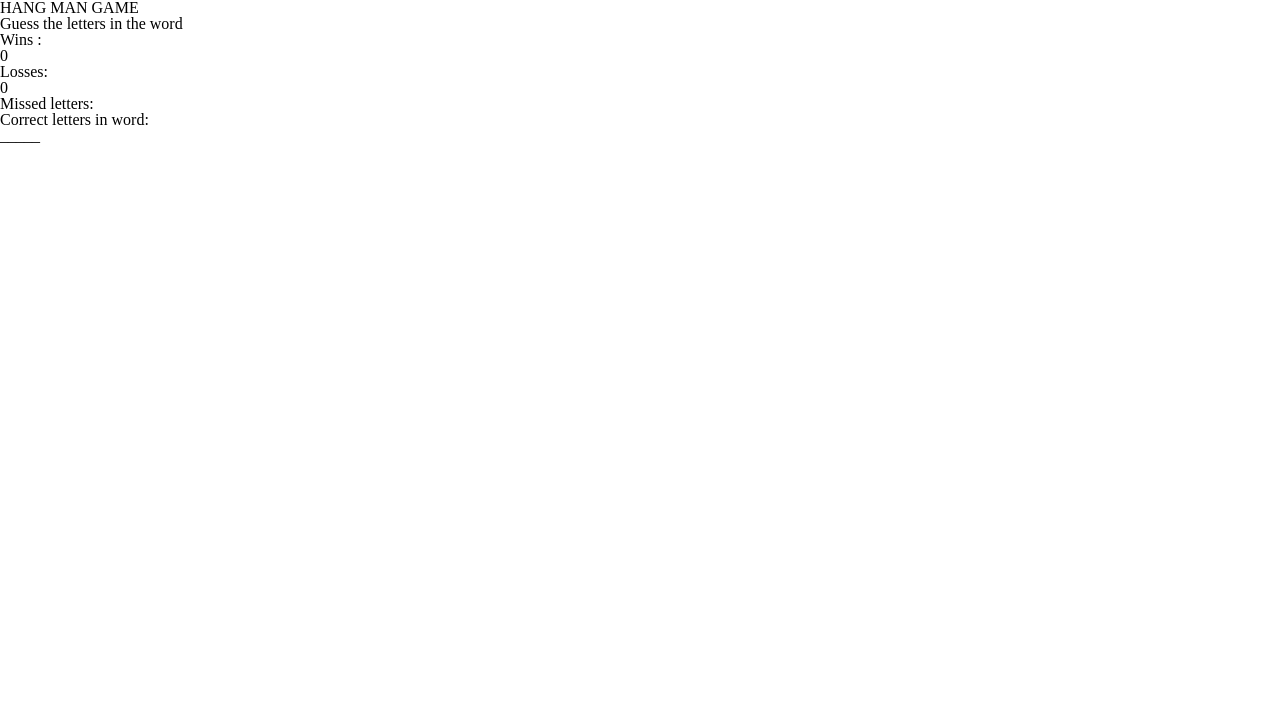
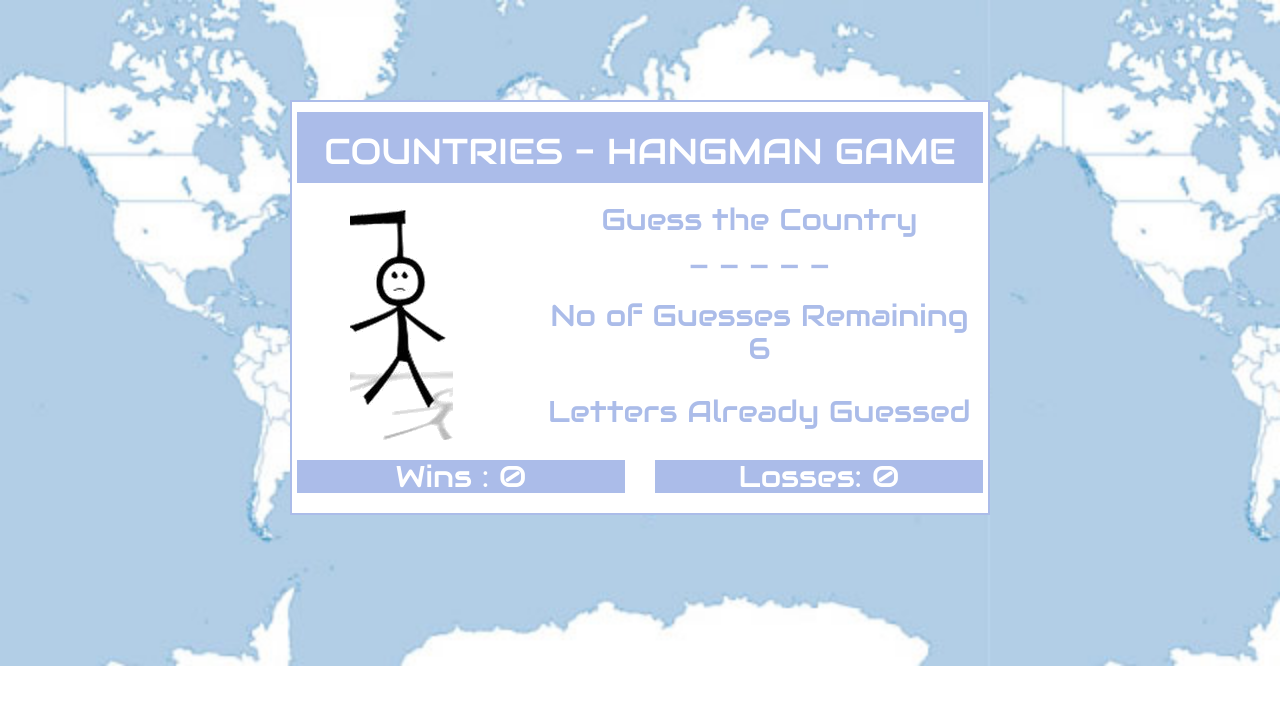
Before and after one commit to ashastt/HG, a plain HTML site: page index.html in a window 1280 px wide. Drawn offline with nearby package versions, Linux system fonts and the light colour scheme.

Commit message:
committing working code

```diff
--- a/assets/css/style.css
+++ b/assets/css/style.css
@@ -0,0 +1,45 @@
+
+
+body{
+	background-image: url("../images/world_map.jpg");
+	background-size:  cover;
+	background-repeat: no-repeat;
+	font-style: bold;
+	font-family:  Audiowide, "Lucida Console", Monaco, monospace;
+}
+
+#header{
+	color: white;
+	background: #abbce9;
+}
+
+
+/*.container{
+    display: flex;
+    justify-content: center;
+    align-items: center;
+}*/
+
+#wrapper{
+	background-color: #ffffff;
+	width: 700px;
+	margin: 0 auto;
+	font-weight: bold;
+	padding: 10px 20px;
+	color: #abbce9;
+	text-align: center;
+
+}
+
+.border{
+	border: 2px solid #abbce9;
+}
+
+.bg{
+	background: #abbce9;
+	color: white;
+}
+
+.img-style{
+
+}
--- /dev/null
+++ b/assets/javascript/game.js
@@ -0,0 +1,196 @@
+
+var countries = [ "india", "canada", "mexico", "china", "japan", "maldives", "france",
+ "germany", "greece", "hungary", "switzerland", "italy", "belgium"];
+
+ var images =["hangman1.jpg", "hangman2.jpg", "hangman3.jpg",
+ "hangman4.jpg", "hangman5.jpg", "hangman6.jpg"];
+
+
+var wordToPlay;
+var wordLength;
+var userGuess;
+var missedLetters;
+var guessedLetters;
+
+
+var wins = 0;
+var losses = 0;
+var chances;
+
+
+//initialize game on load
+
+function game(){
+	resetVariables();
+
+	wordToPlay = fetchRandomWord();	// Get a word from the countries object
+	wordLength = wordToPlay.length;
+
+	printPlaceHolder(wordToPlay); //create placeholder on screen
+
+	document.onkeyup = function(event) {
+		//String.fromCharCode(event.keyCode).toLowerCase();
+		userGuess = event.key; //capture the letter keyed in
+		console.log("Player guessed "+ userGuess);
+		printWord(wordToPlay, userGuess); //check if char is in the word.
+	}
+}
+
+
+function printWord(word, char){
+
+	// check if character typed is in word
+
+	var isCharInWord = (word.indexOf(char) > -1);
+
+	var filledWord = document.getElementById("word").innerHTML;
+
+	if(isCharInWord){
+
+		//fill in on screen
+		fillInLetters(char, word);
+
+		filledWord = fillInLetters(char,word);
+
+		if(filledWord.indexOf("_") == -1){
+			alert("You guessed the country '" + filledWord.toUpperCase() + "' right!");
+ 			document.getElementById("wins").innerHTML = ++wins;
+ 			game();
+ 		}
+
+	}else{
+
+		//if missed letters
+
+		//check if already in the missed array
+
+		if(missedLetters.length > 0 && (missedLetters.indexOf(char) > -1)){
+			console.log("Already in array");
+			alert(" You have guessed this letter, try again!");
+		}else{
+			console.log("not in array");
+			missedLetters.push(char);
+			document.getElementById("chances").innerHTML = --chances;
+
+			document.getElementById("hangman").src =
+			"assets/images/" + images[missedLetters.length];
+
+			//append on screen
+			var appendPicks = document.getElementById("misses");
+			var content = document.createTextNode(userGuess + ", ");
+			appendPicks.appendChild(content);
+		}
+
+		if(chances == 0 || (missedLetters.length == 6)){
+			//if all chances are over
+			alert("you have reached max chances, try a new word!");
+			document.getElementById("losses").innerHTML = ++losses;
+			//start game again
+			game();
+
+		}
+
+	}
+
+}
+
+function fillInLetters(x, str){
+
+	var strHTML = document.getElementById("word").innerHTML;
+ 	strHTML = strHTML.split(" ");
+ 	for (var i=0; i<str.length ; i++){
+ 		if(str[i] === x){
+ 			strHTML[i] = x;
+ 		}
+ 	}
+
+ 	return document.getElementById("word").innerHTML= strHTML.join(" ");
+ }
+
+
+ function resetVariables(){
+
+ 	missedLetters = [];
+	guessedLetters =[];
+
+	chances = 6;
+ 	// document.getElementById("status").innerHTML = "Guess letters in the word";
+ 	document.getElementById("misses").innerHTML = "";
+ 	document.getElementById("word").innerHTML = "";
+ 	document.getElementById("chances").innerHTML = 6;
+
+ }
+
+ function fetchRandomWord(){
+	var wordPicked = countries[(Math.floor(Math.random() * countries.length))];
+	console.log("Guess this word : " + wordPicked);
+	return wordPicked;
+ }
+
+
+function printPlaceHolder(word) {
+   var str = [];
+   for (var i = 0; i < word.length; i++) {
+     str.push("_");
+   }
+
+    document.getElementById("word").textContent = str.join(" ");
+
+}
+
+
+
+ // function printWord2(word, char){
+// 	var charInWord = word.indexOf(char);
+
+// 	if (charInWord === -1){
+
+// 		console.log(missedLetters);
+
+// 	    console.log("char present?" + missedLetters.indexOf(char) + "--" +
+// 	    	(missedLetters.indexOf(char) > 0) + "length" + missedLetters.length);
+// 	    //put in the missed array
+// 	    missedLetters.push(char);
+// 	    chances--;
+
+// 	    if(missedLetters.length > 0){
+
+// 	    }
+
+
+
+// 	    //Append to the letters picked earlier and display
+// 	    if(missedLetters.length == 6){
+// 			alert("Sorry you failed to guess! Play again!");
+// 			document.getElementById("losses").innerHTML = ++losses;
+// 			game(); //start over game again.
+
+// 		}
+
+// 		// else if((missedLetters.length > 0) missedLetters.indexOf(char) > 0){
+// 		// 	console.log(missedLetters.indexOf(char));
+// 		// 	alert("You have already guessed the letter!");
+
+// 		// }
+
+// 		else{
+
+// 			var appendPicks = document.getElementById("misses");
+// 			var content = document.createTextNode(userGuess + ", ");
+// 			appendPicks.appendChild(content);
+// 		}
+
+// 		document.getElementById("chances").innerHTML = chances;
+// 	}
+// 	else{
+
+// 		var filledWord = fillInLetters(char,word);
+
+// 		if(filledWord.indexOf("_") == -1){
+//  			document.getElementById("wins").innerHTML = ++wins;
+//  			alert("You win! Play again!");
+//  			game();
+//  		}
+
+// 	}
+// }
--- a/assets/javascript/script.js
+++ /dev/null
@@ -1,103 +0,0 @@
-
-var countries = [ "india", "canada", "mexico", "china", "japan", "maldives", "france",
- "germany", "greece", "hungary", "switzerland", "italy", "belgium"];
-
-var wordToPlay;
-var wordLength;
-var userGuess;
-var missedLetters;
-var guessedLetters;
-
-
-var wins = 0;
-var losses = 0;
-
-
-//initialize game on load
-
-function game(){
-	resetVariables();
-
-	wordToPlay = fetchRandomWord();	// Get a word from the countries object
-	wordLength = wordToPlay.length;
-
-	printPlaceHolder(wordToPlay); //create placeholder on screen
-
-	document.onkeyup = function(event) {
-		userGuess = event.key; //capture the letter keyed in
-		console.log(userGuess);
-
-		printWord(wordToPlay, userGuess); //check if char is in the word.
-	}
-}
-
-function printWord(word, char){
-	var charInWord = word.indexOf(char);
-
-	if (charInWord === -1){
-	    //put in the missed array
-	    missedLetters.push(char);
-
-	    //Append to the letters picked earlier and display
-	    if(missedLetters.length === 6){
-	    	document.getElementById("losses").innerHTML = ++losses;
-			document.getElementById("status").innerHTML = "Sorry you failed to guess!"
-			game(); //start over game again.
-
-		}else{
-			var appendPicks = document.getElementById("misses");
-			var content = document.createTextNode(userGuess + ", ");
-			appendPicks.appendChild(content);
-		}
-	}
-	else{
-
-		var filledWord = fillInLetters(char,word);
-		alert(filledWord);
-
-		if(filledWord.indexOf("_") == -1){
- 			alert("You win!");
- 			game();
- 		}
-
-	}
-}
-
-
-function fillInLetters(x, str){
-
-	var strHTML = document.getElementById("word").innerHTML;
- 	strHTML = strHTML.split("");
- 	for (var i=0; i<str.length ; i++){
- 		if(str[i] === x){
- 			strHTML[i] = x;
- 		}
- 	}
-
- 	return document.getElementById("word").innerHTML= strHTML.join("");
- }
-
- function resetVariables(){
- 	document.getElementById("status").innerHTML = "Guess the letters in the word";
- 	document.getElementById("misses").innerHTML = "";
- 	document.getElementById("word").innerHTML = "";
-
- 	missedLetters = [];
-	guessedLetters =[];
-
- }
-
- function fetchRandomWord(){
-	var wordPicked = countries[(Math.floor(Math.random() * countries.length))];
-	console.log("Guess this word : " + wordPicked);
-	return wordPicked;
- }
-
-
- function printPlaceHolder(word) {
-   var str = "";
-   for (var i = 0; i < word.length; i++) {
-     str += "_";
-   }
-    document.getElementById("word").textContent = str;
-}
--- a/index.html
+++ b/index.html
@@ -2,44 +2,59 @@
 <html>
 <head>
 	<title>Hangman Game</title>
-	<link rel="stylesheet" type="text/css" href="assets/css/reset.css">
-	<link rel="stylesheet" type="text/css" href="assets/css/style.css">
-	<script src="assets/javascript/script.js"></script>
+<!-- 	<link rel="stylesheet" type="text/css" href="assets/css/reset.css">-->
+	<meta charset="UTF-8">
+    <meta name="viewport" content="width=device-width, initial-scale=1">
+    <link rel="stylesheet" href="https://maxcdn.bootstrapcdn.com/bootstrap/3.3.7/css/bootstrap.min.css" integrity="sha384-BVYiiSIFeK1dGmJRAkycuHAHRg32OmUcww7on3RYdg4Va+PmSTsz/K68vbdEjh4u" crossorigin="anonymous">
+    <link rel="stylesheet" type="text/css"
+          href="https://fonts.googleapis.com/css?family=Audiowide">
+    <link rel="stylesheet" type="text/css" href="assets/css/style.css">
+	<script src="assets/javascript/game.js"></script>
+
 </head>
 <body onload="game();">
 
-<H1> HANG MAN GAME </H1>
+<div class="container center-block border" id="wrapper" style="margin-top: 100px;">
+	<div class= "row">
+		<div class="col-md-12" id="header" style="border-bottom: 1px solid #abbce9">
+			<h1> COUNTRIES - HANGMAN GAME</h1>
+		</div>
+	<div>
 
-<H1 id="status"></H1>
+	<div class="row">
+		<div class="col-md-4" style="padding-top: 25px;">
+			<img src="assets/images/hangman6.png" id="hangman" class="img-style">
+		</div>
 
-<h2>Wins : </h2> <p id="wins">0</p>
-<h2>Losses: </h2> <p id="losses">0</p>
-<h2> Missed letters: </h2> <p id="misses"></p>
-<h2> Correct letters in word: </h2><p id="word"></p>
+		<div class="col-md-8">
+			<div class= "row">
+				<div class="col-md-12">
+					<h2> Guess the Country <p id="word"></p> </h2>
+				</div>
+			</div>
+			<div class="row">
+				<div class="col-md-12">
+					<h2> No of Guesses Remaining <span id="chances"></span> </h2>
+				</div>
+				<div class="col-md-12">
+					<h2> Letters Already Guessed  <p id="misses"></p> </h2>
+				</div>
+			</div>
 
+		</div>
 
-<script type="text/javascript">
+	</div>
+	<div class = "row">
+		<div class = "col-md-6 ">
+			<h2 class="bg">Wins : <span id="wins">0</span> </h2>
+		</div>
+		<div class = "col-md-6">
+			<h2 class="bg">Losses: <span id="losses">0</span> </h2>
+		</div>
+	</div>
 
-
-
-
-
-//if not, place in strike out list.
-
-
-//check if letter in the word
-
-// if right, place in right place of word
-
-//if wrong, place and strike out...
-
-//if all strikes over, hangman
-
-//Reset
-
-
-
-</script>
+	</div>
+</div>
 
 </body>
 </html>
```
Also changed, not shown: assets/images/hangman.jpg (added), assets/images/hangman1.jpg (added), assets/images/hangman1.png (added), assets/images/hangman2.jpg (added), assets/images/hangman3.jpg (added), assets/images/hangman4.jpg (added), assets/images/hangman5.jpg (added), assets/images/hangman6-1.jpg (added), assets/images/hangman6.jpg (added), assets/images/hangman6.png (added), assets/images/world-map.jpg (added), assets/images/world-map1.jpg (added), assets/images/world_map.jpg (added), assets/images/worldmap2.jpg (added), 1 other file.
